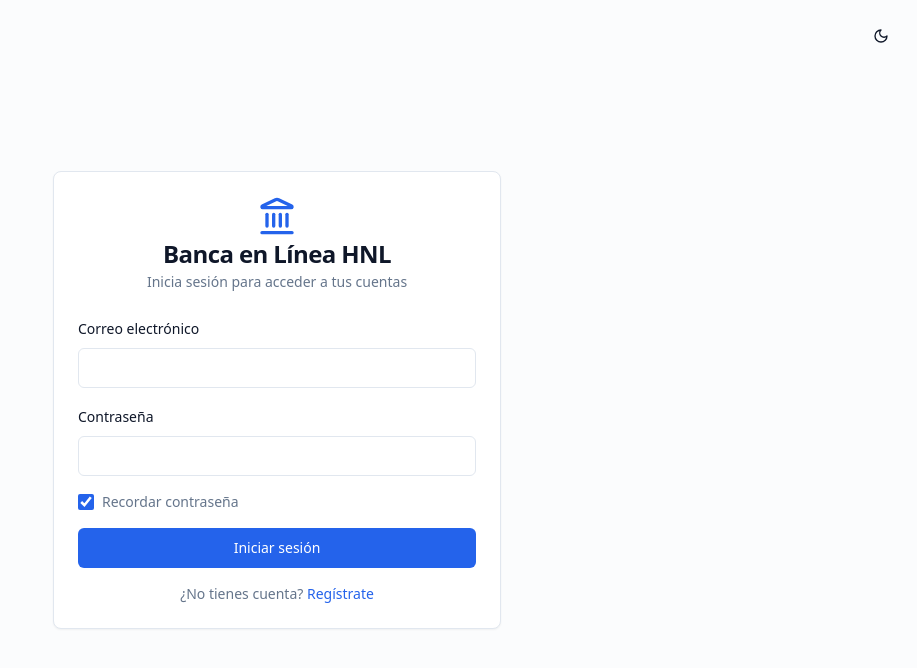
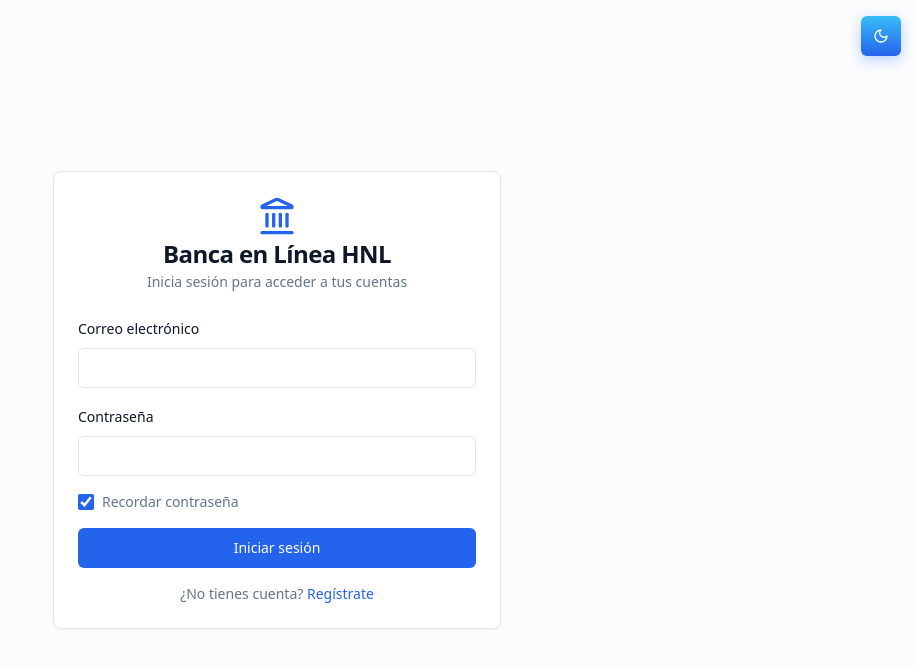
Before and after one commit to julieRookieAvailable/hnl-banca, a React (Vite) app in the folder frontend/: page /login in a window 1280 px wide. Shown: the top 668 px of the page, without its empty margins (363-1280 px from the left). Built offline with nearby package versions, Linux system fonts and the light colour scheme; no server answers.

Commit message:
style: degradado azul en el toggle de tema tambien en tema claro

```diff
--- a/frontend/src/components/ThemeToggle.tsx
+++ b/frontend/src/components/ThemeToggle.tsx
@@ -10,6 +10,7 @@ export default function ThemeToggle() {
       size="icon"
       onClick={toggleTheme}
       aria-label={theme === "dark" ? "Cambiar a tema claro" : "Cambiar a tema oscuro"}
+      className="bg-gradient-to-b from-sky-400 to-blue-600 text-white shadow-[0_4px_14px_rgba(59,130,246,0.35)] hover:from-sky-300 hover:to-blue-500 hover:text-white"
     >
       {theme === "dark" ? <Sun className="h-4 w-4" /> : <Moon className="h-4 w-4" />}
     </Button>
```
